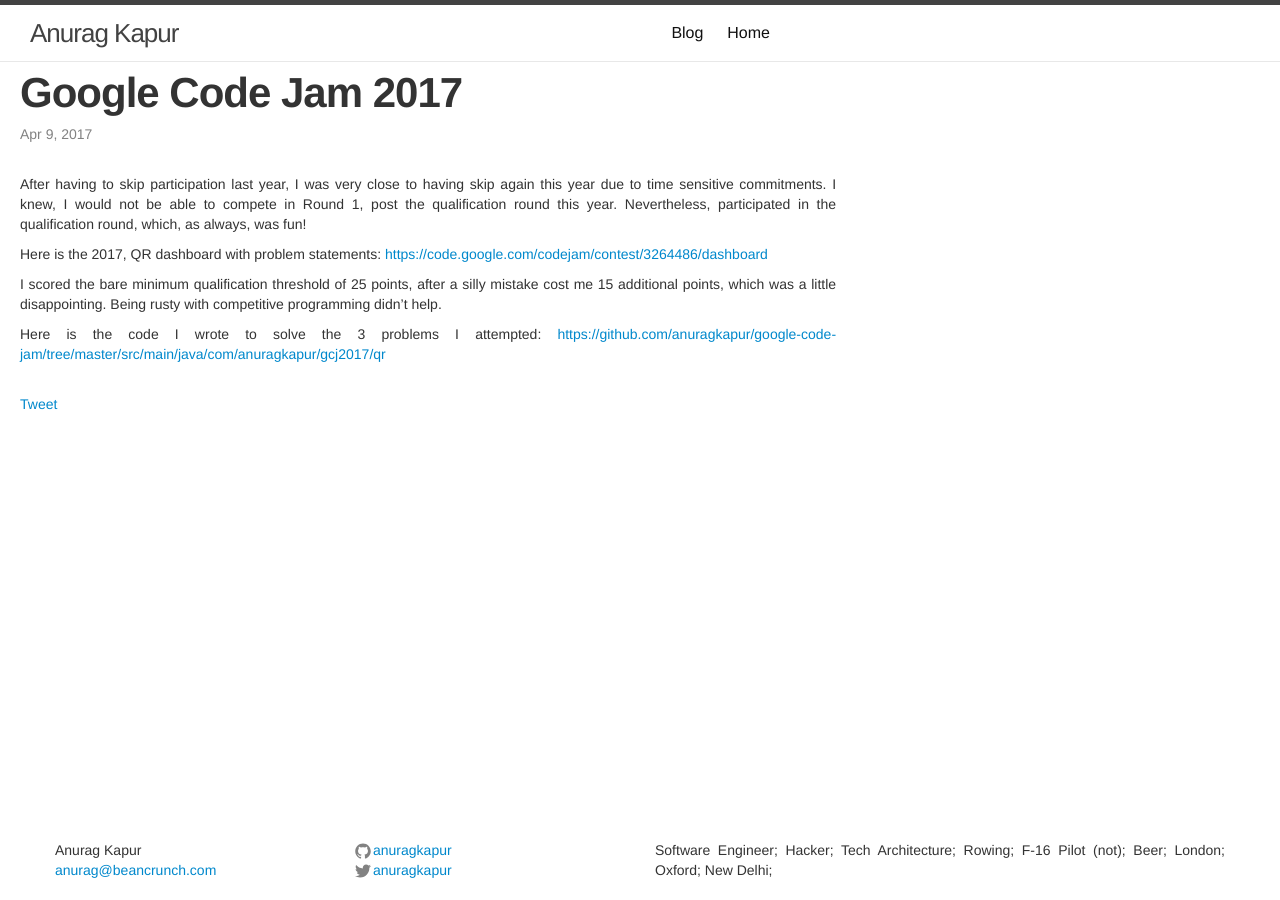
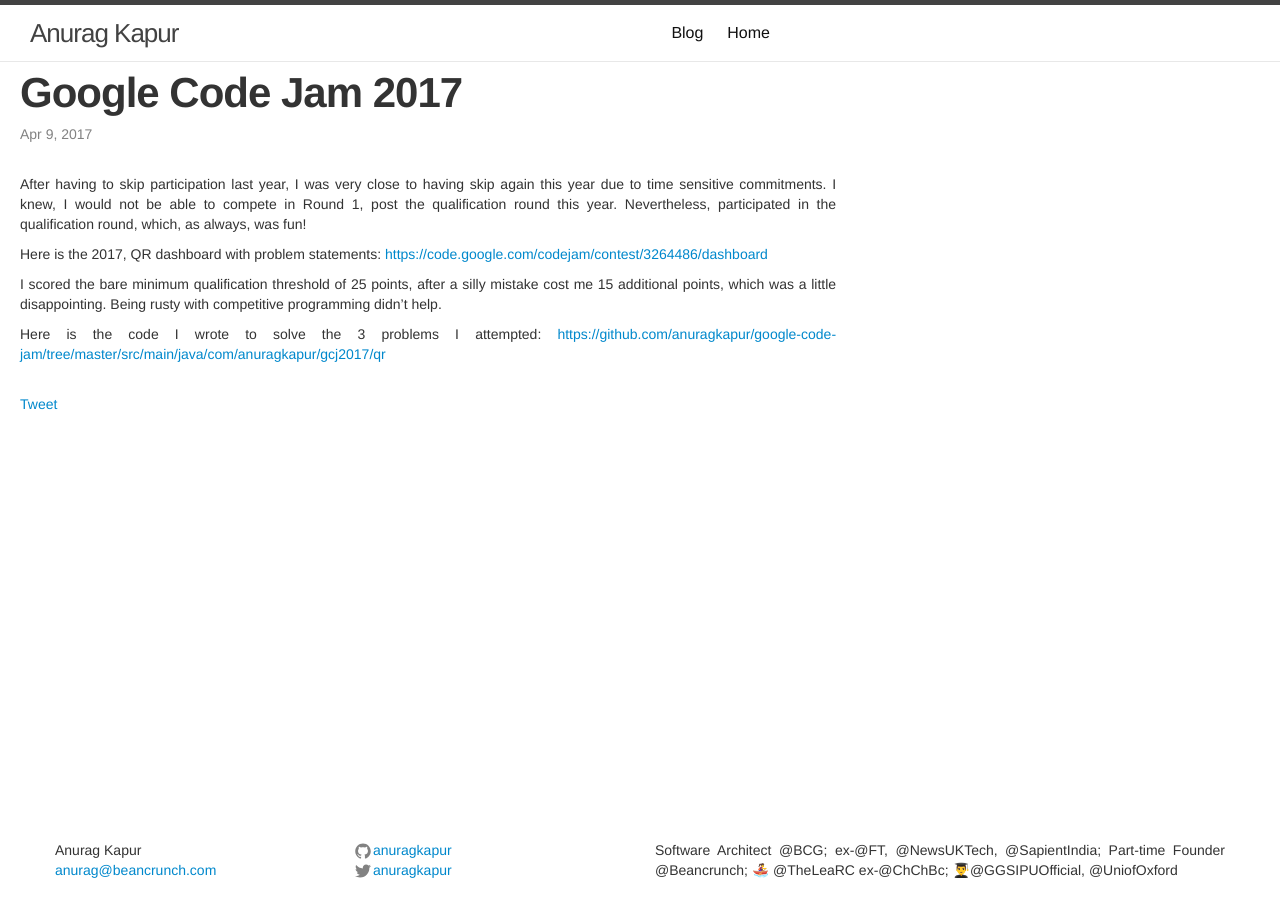
Before and after one commit to anuragkapur/anuragkapur.github.io, a Jekyll site: the page built from blog/programming/fp/haskell/_posts/2017-04-09-google-code-jam-2017.md, in a window 1280 px wide. Built offline with Jekyll 4.4.1, drawn with Linux system fonts in a browser that asks for light colours; comment, search, counter and statistics services are not loaded.

Commit message:
Update site description

```diff
--- a/_config.yml
+++ b/_config.yml
@@ -9,8 +9,8 @@
 title: Anurag Kapur
 email: anurag@beancrunch.com
 description: > # this means to ignore newlines until "baseurl:"
-  Software Engineer; Hacker; Tech Architecture; Rowing; F-16 Pilot (not); Beer; London; Oxford;
-  New Delhi;
+  Software Architect @BCG; ex-@FT, @NewsUKTech, @SapientIndia; Part-time Founder @Beancrunch;
+  🚣‍♀️ @TheLeaRC ex-@ChChBc; 👨‍🎓@GGSIPUOfficial, @UniofOxford
 baseurl: "" # the subpath of your site, e.g. /blog
 url: "http://www.anuragkapur.com" # the base hostname & protocol for your site
 twitter_username: anuragkapur
```
